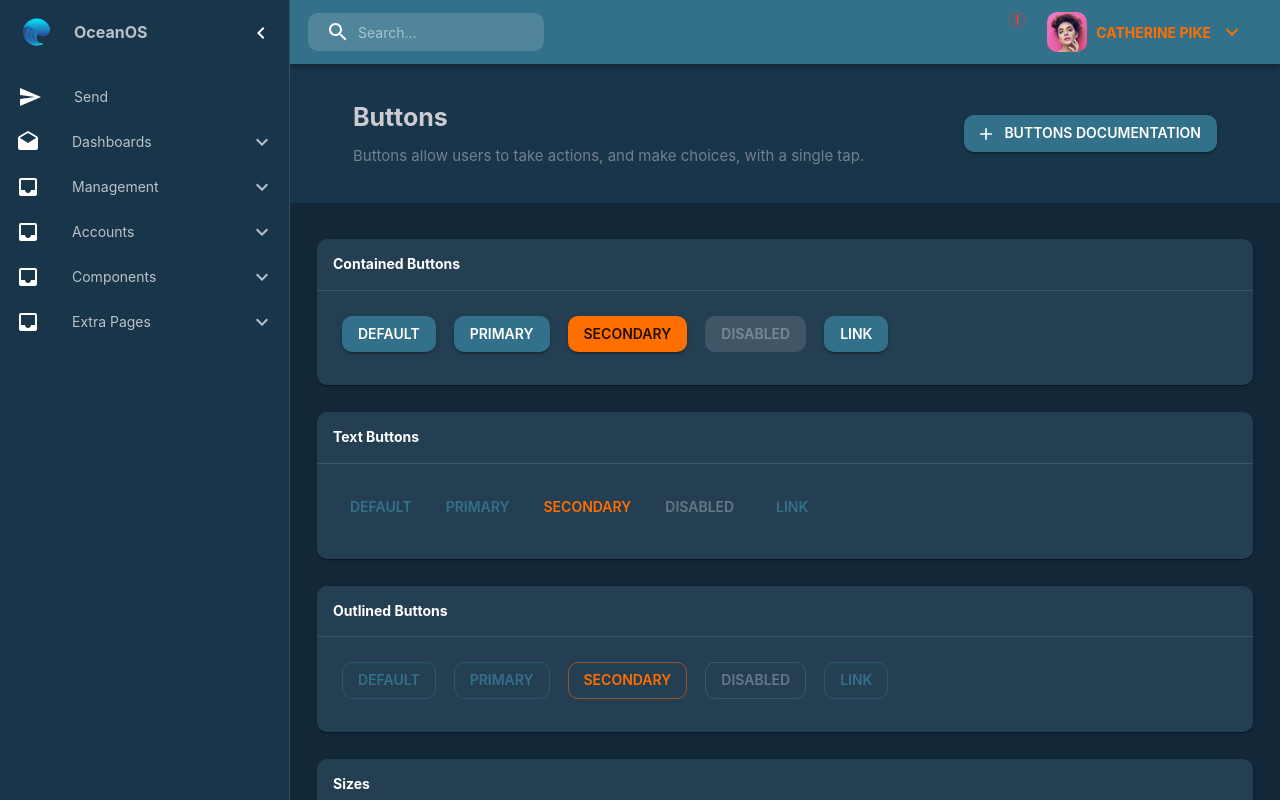
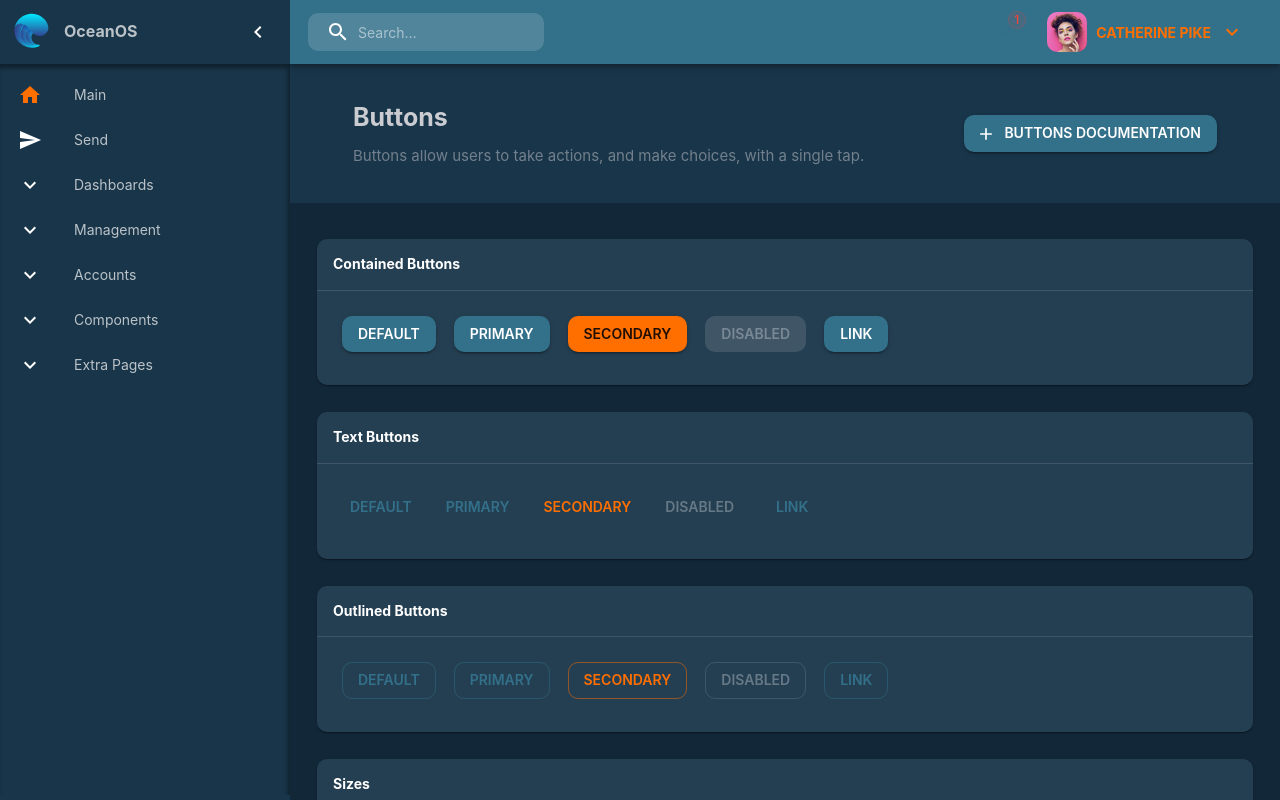
Before and after one commit to ocean-os-org/ocean-os, a React (Vite) app in the folder packages/oos-local-webui/: page /components/buttons in a window 1280 px wide. Shown: the top 800 px of the page. Built offline with nearby package versions, Linux system fonts and the light colour scheme.

Commit message:
sidebar menu

```diff
--- a/packages/oos-local-webui/src/layouts/SidebarLayout/Sidebar/SidebarMenu/index.tsx
+++ b/packages/oos-local-webui/src/layouts/SidebarLayout/Sidebar/SidebarMenu/index.tsx
@@ -1,5 +1,5 @@
 import { Fragment, useContext, useState } from 'react';
-import { menuItems, menuOpen } from './menuItems';
+import { menuItems } from './menuItems';
 import {
   ListSubheader,
   alpha,
@@ -13,9 +13,10 @@ import {
   ListItemIcon,
   Collapse,
   Icon,
-  useMediaQuery
+  useMediaQuery,
+  Tooltip
 } from '@mui/material';
-import MuiListItemText from '@mui/material/ListItemText'
+import ListItemText from '@mui/material/ListItemText'
 import { Link, NavLink as RouterLink } from 'react-router-dom';
 import { SidebarContext } from '../../../../contexts/SidebarContext';
 
@@ -188,62 +189,66 @@ const SubMenuWrapper = styled(Box)(
 `
 );
 
-const ListItemText = styled(MuiListItemText)(
-  ({theme}) => ({
-  })
-
-)
 
 function SidebarMenu() {
   const [menu, setOpen] = useState(menuItems);
-  const { sidebarOpen } = useContext(SidebarContext);
+  const { sidebarOpen, sidebarMobileOpen } = useContext(SidebarContext);
   const theme = useTheme();
 
-  const handleClick = (s:string,e:any) => {
+  const handleClick = (s:string) => {
     setOpen((m) => {
-      let idx = m.findIndex( i => i.id === s)
-      if (idx) m[idx].open = !m[idx].open
+      const select = (m:any[]):any =>
+        m.forEach( i => i.name === s ? (i.items ? i.selected = !i.selected : i.selected = true) : (i.items ? select(i.items) : i.selected = false) )
+
+      select(m);
       return [...m];
     });
   };
+
+  const open = sidebarMobileOpen || sidebarOpen;
 
   const buildMenu = ( items: any[], depth: number = 0) =>
     items.map( item => (
       item.items ?
         <Fragment key={item.name}>
+          <Tooltip arrow title={item.name} placement="right" enterDelay={1500}>
             <ListItemButton
               key={item.name}
-            onClick={(event) => handleClick(item.id,event)}
+
+              onClick={(event) => handleClick(item.name)}
+              sx={{ pl: 2 + depth }}
             >
               <ListItemIcon>
-              <Icon>{item.icon}</Icon>
+                {item.selected ? <ExpandLess /> : <ExpandMore />}
               </ListItemIcon>
-            <ListItemText primary={item.name} />
-            {item.open ? <ExpandLess /> : <ExpandMore />}
+              {open && <ListItemText primary={item.name} />}
             </ListItemButton>
-          <Collapse in={item.open} timeout="auto" unmountOnExit>
+          </Tooltip>
+          <Collapse in={item.selected} timeout="auto" unmountOnExit>
             <List component="div" disablePadding>
-              { buildMenu(item.items, depth + 2) }
+              { buildMenu(item.items, depth + 2 ) }
             </List>
           </Collapse>
         </Fragment>
       :
+      <Tooltip key={item.name} arrow title={item.name} placement="right" enterDelay={1500}>
         <ListItemButton
           key={item.name}
           component={Link}
+          onClick={(event) => handleClick(item.name)}
           to={item.url}
-          sx={{ pl: 2 + depth }}
+          sx={{ pl: open ? 2 + depth : 2}}
         >
-          <ListItemIcon>
+          <ListItemIcon sx={{ color: item.selected? theme.palette.secondary.main : theme.palette.common.white }}>
             <Icon>{item.icon}</Icon>
           </ListItemIcon>
-          <ListItemText primary={item.name} />
+          {open && <ListItemText primary={item.name} />}
         </ListItemButton>
+        </Tooltip>
     ))
 
   return (
     <List
-      sx={{ width: sidebarOpen ? '100%' : '72px'}}
       component="nav"
       aria-labelledby="menu options"
     >
--- a/packages/oos-local-webui/src/layouts/SidebarLayout/Sidebar/SidebarMenu/menuItems.ts
+++ b/packages/oos-local-webui/src/layouts/SidebarLayout/Sidebar/SidebarMenu/menuItems.ts
@@ -1,124 +1,133 @@
-export const menuOpen:Record<string,boolean> = {
-    dashboards: true,
-    management: false,
-    accounts: true,
-    components: false,
-    extras: false
-}
 
 export const menuItems = [
+    {
+        name: "Main",
+        url: "/home",
+        icon: "home",
+        selected: true,
+    },
     {
         name: "Send",
         url: "/overview",
         icon: "send",
+        selected: false,
     },
     {
-        id: "dashboards",
         name: "Dashboards",
         icon: "drafts",
-        open: false,
+        selected: false,
         items: [
             {
                 name: "Tasks",
                 url: "/dashboards/tasks",
                 icon: "brightness_low",
+                selected: false,
             },
             {
                 name: "Messenger",
                 url: "/dashboards/messenger",
                 icon: "mms",
+                selected: false,
             },
         ]
     },
     {
-        id: "management",
         name: "Management",
         icon: "inbox",
-        open: false,
+        selected: false,
         items: [
             {
                 name: "Transaction List",
                 url: "/management/transactions",
                 icon: "table_chart",
+                selected: false,
             },
         ]
     },
     {
-        id: "accounts",
         name: "Accounts",
         icon: "inbox",
-        open: false,
+        selected: false,
         items: [
             {
                 name: "Profile Details",
                 url: "/management/profile/details",
                 icon: "account_circle",
+                selected: false,
             },
             {
                 name: "Profile Settings",
                 url: "/management/profile/settings",
                 icon: "display_settings",
+                selected: false,
             },
         ]
     },
     {
-        id: "components",
         name: "Components",
         icon: "inbox",
-        open: false,
+        selected: false,
         items: [
             {
                 name: "Buttons",
                 url: "/components/buttons",
                 icon: "ballot",
+                selected: false,
             },
             {
                 name: "Modals",
                 url: "/components/modals",
                 icon: "beach_access",
+                selected: false,
             },
             {
                 name: "Accordeons",
                 url: "/components/accordions",
                 icon: "emoji_events",
+                selected: false,
             },
             {
                 name: "Tabs",
                 url: "/components/tabs",
                 icon: "filter_vintage",
+                selected: false,
             },
             {
                 name: "Badges",
                 url: "/components/badges",
                 icon: "how_to_vote",
+                selected: false,
             },
             {
                 name: "Tooltips",
                 url: "/components/tooltips",
                 icon: "local_pharmacy",
+                selected: false,
             },
             {
                 name: "Avatars",
                 url: "/components/avatars",
                 icon: "redeem",
+                selected: false,
             },
             {
                 name: "Cards",
                 url: "/components/cards",
                 icon: "settings",
+                selected: false,
             },
             {
                 name: "Forms",
                 url: "/components/forms",
                 icon: "traffic",
+                selected: false,
             },
         ]
     },
     {
-        id: "extras",
         name: "Extra Pages",
         icon: "inbox",
-        open: false,
+        selected: false,
         items: [
             {
                 name: "Error 404",
--- a/packages/oos-local-webui/src/layouts/SidebarLayout/Sidebar/index.tsx
+++ b/packages/oos-local-webui/src/layouts/SidebarLayout/Sidebar/index.tsx
@@ -23,6 +23,7 @@ import SidebarMenu from './SidebarMenu';
 
 const openedMixin = (theme: Theme): CSSObject => ({
   width: theme.sidebar.width,
+  border: 'none',
   transition: theme.transitions.create('width', {
     easing: theme.transitions.easing.sharp,
     duration: theme.transitions.duration.enteringScreen,
@@ -35,19 +36,17 @@ const closedMixin = (theme: Theme): CSSObject => ({
     easing: theme.transitions.easing.sharp,
     duration: theme.transitions.duration.leavingScreen,
   }),
+  border: 'none',
   overflowX: 'hidden',
-  width: `calc(${theme.spacing(7)} + 1px)`,
+  width: `calc(${theme.spacing(7)}) + 1px`,
   [theme.breakpoints.up('sm')]: {
-    width: `calc(${theme.spacing(8)} + 1px)`,
+    width: `calc(${theme.spacing(7)} + 1px)`,
   },
 });
 
 const MiniDrawer = styled(Drawer, { shouldForwardProp: (prop) => prop !== 'open' })(
   ({ theme, open }) => ({
     width: theme.sidebar.width,
-    flexShrink: 0,
-    whiteSpace: 'nowrap',
-    boxSizing: 'border-box',
     ...(open && {
       ...openedMixin(theme),
       '& .MuiDrawer-paper': openedMixin(theme),
@@ -67,7 +66,10 @@ const SidebarStyled = styled(Box)(
         color: ${theme.colors.alpha.trueWhite[70]};
         position: relative;
         height: 100%;
+        box-shadow: '5px 0px 5px 0px rgb(0,0,0,0.2)';
         padding-bottom: 5px;
+
+
 `
 );
 
@@ -80,23 +82,21 @@ function Sidebar() {
     <SidebarStyled>
       <Box
         sx={{
-
           p: theme.spacing(1),
           display: 'flex',
-          flexDirection: 'row'
         }}
       >
         <IconButton
           aria-label="open sidebar"
-          sx={{ padding: '8px 12px', display: { xs: 'none ', md: 'flex'}}}
+          sx={{ display: { xs: 'none ', md: 'flex', padding: 3}}}
           onClick={toggleSidebar}
         >
-          <img width="32" src="/assets/images/logo/ocean-os.svg"></img>
+          <img width="40" src="/assets/images/logo/ocean-os.svg"></img>
         </IconButton>
         <Box
-          sx={{ display: { xs: 'flex', md: 'none'}, padding: '8px 12px' }}
+          sx={{ display: { xs: 'flex', md: 'none'} }}
         >
-          <img width="32" src="/assets/images/logo/ocean-os.svg"></img>
+          <img width="40" src="/assets/images/logo/ocean-os.svg"></img>
         </Box>
         <Typography
               variant="h4"
@@ -105,18 +105,20 @@ function Sidebar() {
             >
               OceanOS
         </Typography>
-        <IconButton onClick={toggleSidebar} aria-label="close sidebar" sx={{ ...(!sidebarOpen ? {display: 'none'} : {display: { xs: 'none', md: 'flex'}} )}}>
+        <IconButton onClick={toggleSidebar} aria-label="close sidebar" sx={{ width:'46px',...(!sidebarOpen ? {display: 'none'} : {display: { xs: 'none', md: 'flex'}} )}}>
           {theme.direction === 'ltr' ? <ChevronLeftIcon /> : <ChevronRightIcon />}
         </IconButton>
       </Box>
       <Box
         sx={{
+          width: (sidebarOpen || sidebarMobileOpen) ? theme.sidebar.width: `calc(${theme.spacing(7)} + 1px)`,
           height: `calc(100% - ${theme.header.height})`,
-          overflow: 'hidden'
+          overflow: 'hidden',
+          boxShadow: 'inset -2px 4px 4px rgba(0, 0, 0, 0.4)',
         }}
       >
         <Scrollbar>
-          <SidebarMenu />
+          <SidebarMenu/>
         </Scrollbar>
       </Box>
     </SidebarStyled>
@@ -133,11 +135,6 @@ function Sidebar() {
         ModalProps={{
           keepMounted: true, // Better open performance on mobile.
         }}
-        sx={{
-          boxShadow: `${theme.sidebar.boxShadow}`,
-          overflow: 'hidden',
-          display: { xs: 'block', md: 'none' },
-        }}
       >
         {sideMenu}
       </Drawer>
@@ -146,10 +143,6 @@ function Sidebar() {
         anchor={theme.direction === 'rtl' ? 'right' : 'left'}
         variant="permanent"
         open={sidebarOpen}
-        sx={{
-          overflow: 'hidden',
-          display: { xs: 'none', md: 'block' },
-        }}
       >
         {sideMenu}
       </MiniDrawer>
```
Also changed, not shown: packages/oos-local-webui/src/layouts/SidebarLayout/index.tsx (line endings or trailing spaces). Lines whose indentation alone changed are shown as unchanged.
